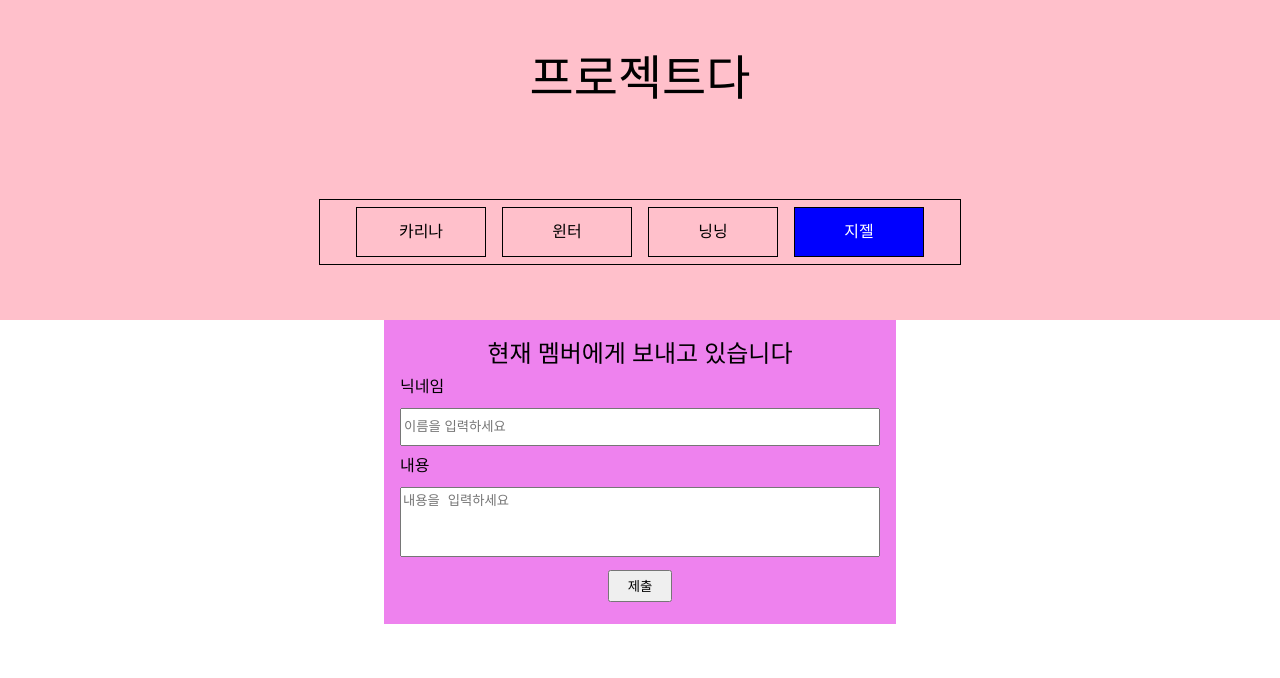
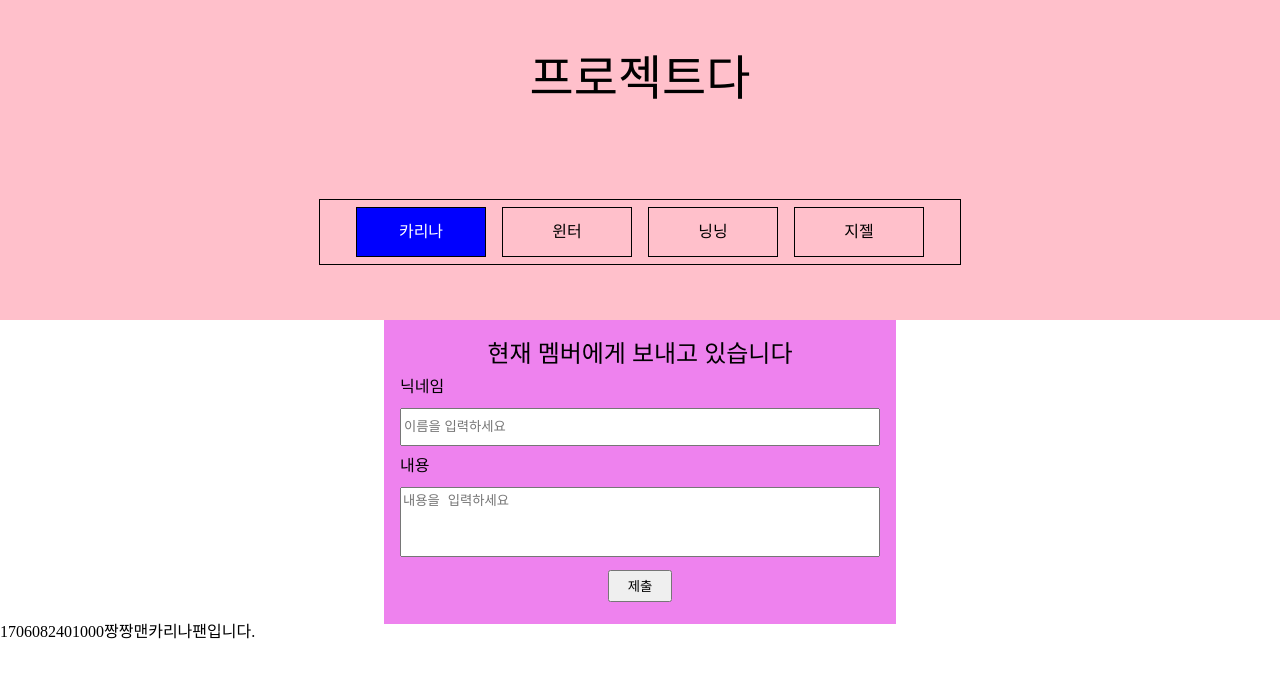
Before and after one commit to picoloman6/nbc_react_2, a React (Vite) app: page / in a window 1280 px wide. Shown: the top 678 px of the page. Built offline with nearby package versions, Linux system fonts and the light colour scheme.

Commit message:
[dev] Main letters 상태 만들고 Fanletter로 렌더링

```diff
--- /dev/null
+++ b/src/components/Main/FanLetter.tsx
@@ -0,0 +1,18 @@
+import { LetterTypes } from '../../types/mainTypes';
+
+interface FanLetterPropsTypes {
+  letter: LetterTypes;
+}
+
+const FanLetter = ({ letter }: FanLetterPropsTypes) => {
+  const { name, contents, date } = letter;
+  return (
+    <div>
+      <span>{date}</span>
+      <span>{name}</span>
+      <span>{contents}</span>
+    </div>
+  );
+};
+
+export default FanLetter;
--- a/src/pages/Main.tsx
+++ b/src/pages/Main.tsx
@@ -1,11 +1,44 @@
-import { useState } from 'react';
+import { ReactElement, useState } from 'react';
 
 import Header from '../components/Main/Header';
 import MainForm from '../components/Main/MainForm';
-import { MemberTypes } from '../types/mainTypes';
+import FanLetter from '../components/Main/FanLetter';
+import { MemberTypes, LetterTypes } from '../types/mainTypes';
+
+const dummy: LetterTypes[] = [
+  {
+    id: 1,
+    member: '카리나',
+    name: '짱짱맨',
+    contents: '카리나팬입니다.',
+    date: new Date().getTime()
+  },
+  {
+    id: 2,
+    member: '윈터',
+    name: '짱짱맨',
+    contents: '윈터팬입니다.',
+    date: new Date().getTime()
+  },
+  {
+    id: 3,
+    member: '닝닝',
+    name: '짱짱맨',
+    contents: '닝닝팬입니다.',
+    date: new Date().getTime()
+  },
+  {
+    id: 4,
+    member: '지젤',
+    name: '짱짱맨',
+    contents: '지젤팬입니다.',
+    date: new Date().getTime()
+  }
+];
 
 const Main = () => {
-  const [member, setMember] = useState<MemberTypes>('지젤');
+  const [member, setMember] = useState<MemberTypes>('카리나');
+  const [letters] = useState<LetterTypes[]>(dummy);
 
   const changeMember = (newMember: MemberTypes) => {
     setMember(newMember);
@@ -15,6 +48,11 @@ const Main = () => {
     <>
       <Header member={member} changeMember={changeMember} />
       <MainForm />
+      {letters.reduce(
+        (acc: ReactElement[], cur) =>
+          cur.member === member ? [...acc, <FanLetter letter={cur} />] : acc,
+        []
+      )}
     </>
   );
 };
```
Also changed, not shown: src/types/mainTypes.ts (+9 -0 lines), src/components/Main/FanLetter.style.ts (added).
